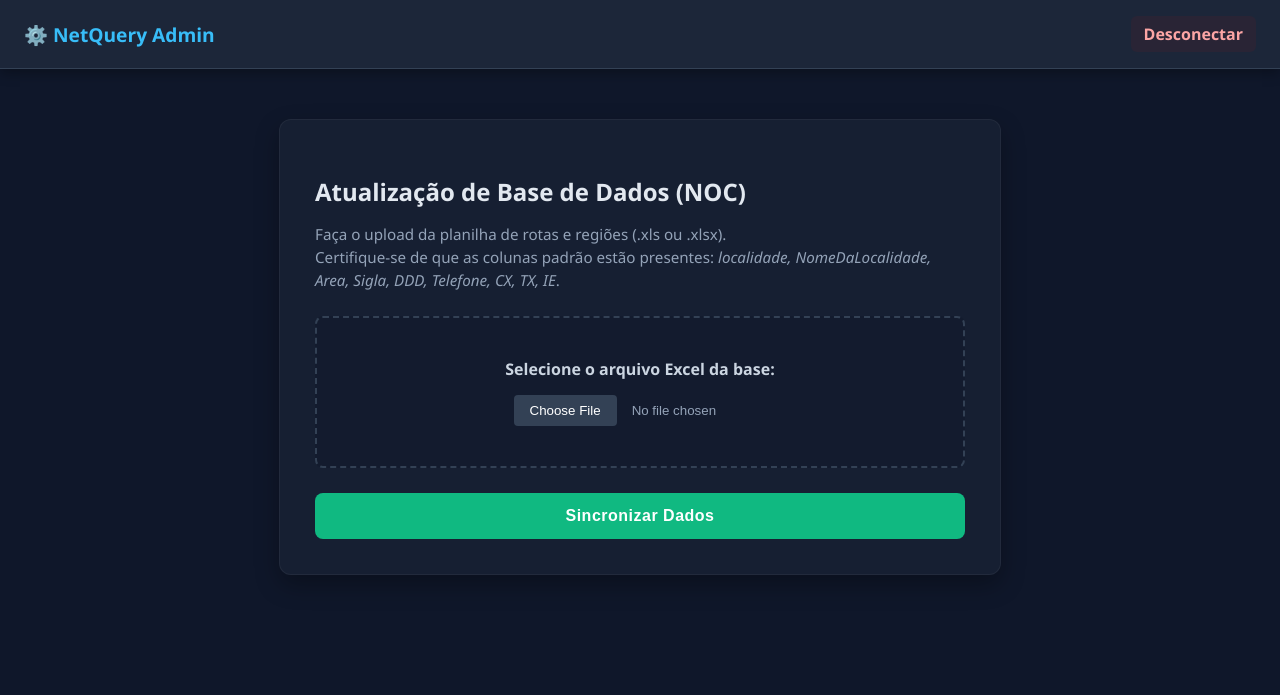
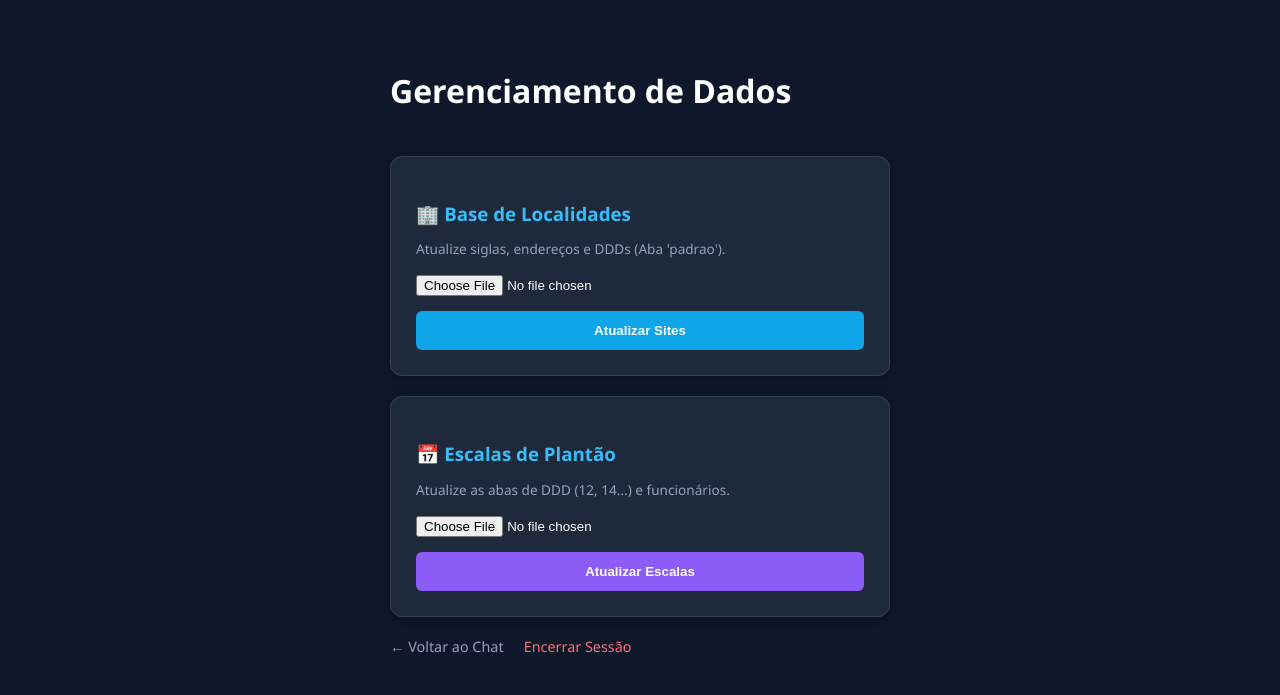
Before and after one commit to VictorOli23/Consultas-SPI, a FastAPI app: page /admin in a window 1280 px wide. Shown: the top 695 px of the page. Run offline with FastAPI, Linux system fonts and the light colour scheme; the visitor is signed in with stand-in values (Sample User, id 1).

Commit message:
Update admin.html

```diff
--- a/templates/admin.html
+++ b/templates/admin.html
@@ -2,52 +2,54 @@
 <html lang="pt-br">
 <head>
     <meta charset="UTF-8">
-    <meta name="viewport" content="width=device-width, initial-scale=1.0">
-    <title>Painel de Controle - NetQuery</title>
+    <title>Painel Admin - NetQuery</title>
     <style>
-        body { background: #0f172a; font-family: 'Segoe UI', sans-serif; margin: 0; padding: 0; color: #f8fafc; }
-        .navbar { background: rgba(30, 41, 59, 0.9); padding: 16px 24px; display: flex; justify-content: space-between; align-items: center; border-bottom: 1px solid #334155; box-shadow: 0 4px 12px rgba(0,0,0,0.3); }
-        .navbar .brand { color: #38bdf8; font-weight: bold; font-size: 1.2rem; display: flex; align-items: center; gap: 8px; }
-        .navbar a { color: #fca5a5; text-decoration: none; font-weight: bold; padding: 6px 12px; border-radius: 6px; transition: 0.3s; background: rgba(153, 27, 27, 0.1); border: 1px solid transparent; }
-        .navbar a:hover { background: rgba(153, 27, 27, 0.2); border-color: #f87171; }
-
-        .container { max-width: 650px; margin: 50px auto; background: rgba(30, 41, 59, 0.5); padding: 35px; border-radius: 12px; border: 1px solid rgba(255,255,255,0.05); box-shadow: 0 10px 25px rgba(0,0,0,0.3); }
-        h2 { margin-bottom: 10px; color: #e2e8f0; }
-        p { color: #94a3b8; margin-bottom: 25px; font-size: 0.95rem; line-height: 1.5; }
-
-        .upload-area { border: 2px dashed #334155; padding: 40px; text-align: center; border-radius: 8px; background: rgba(15, 23, 42, 0.4); margin-bottom: 25px; transition: 0.3s; }
-        .upload-area:hover { border-color: #0ea5e9; background: rgba(14, 165, 233, 0.05); }
-        input[type="file"] { margin-top: 15px; color: #94a3b8; }
-        input[type="file"]::file-selector-button { background: #334155; color: white; border: none; padding: 8px 16px; border-radius: 4px; cursor: pointer; margin-right: 15px; transition: 0.3s; }
-        input[type="file"]::file-selector-button:hover { background: #475569; }
-
-        button { background: #10b981; color: white; padding: 14px 24px; border: none; border-radius: 8px; font-weight: bold; cursor: pointer; width: 100%; font-size: 1rem; transition: 0.3s; letter-spacing: 0.5px; }
-        button:hover { background: #059669; box-shadow: 0 0 15px rgba(16, 185, 129, 0.4); }
-
-        .msg { background: rgba(6, 95, 70, 0.3); color: #34d399; padding: 14px; border-radius: 8px; margin-bottom: 20px; border: 1px solid #059669; }
-        .error { background: rgba(153, 27, 27, 0.3); color: #fca5a5; padding: 14px; border-radius: 8px; margin-bottom: 20px; border: 1px solid #7f1d1d; }
+        body { background: #0f172a; color: white; font-family: 'Segoe UI', sans-serif; display: flex; flex-direction: column; align-items: center; padding: 40px; }
+        .container { width: 100%; max-width: 500px; }
+        .card { background: #1e293b; padding: 25px; border-radius: 12px; margin-bottom: 20px; border: 1px solid #334155; box-shadow: 0 4px 15px rgba(0,0,0,0.3); }
+        h3 { margin-bottom: 10px; color: #38bdf8; }
+        p { font-size: 0.85rem; color: #94a3b8; margin-bottom: 15px; }
+        .btn { border: none; padding: 12px; border-radius: 6px; cursor: pointer; width: 100%; font-weight: bold; transition: 0.3s; color: white; }
+        .btn-sites { background: #0ea5e9; }
+        .btn-escala { background: #8b5cf6; }
+        .btn:hover { opacity: 0.8; transform: scale(1.02); }
+        .msg { padding: 10px; border-radius: 6px; margin-bottom: 20px; text-align: center; width: 100%; }
+        .success { background: #065f46; color: #34d399; }
+        .error { background: #7f1d1d; color: #f87171; }
+        .nav-links { margin-top: 20px; display: flex; gap: 20px; }
+        a { color: #94a3b8; text-decoration: none; font-size: 0.9rem; }
+        a:hover { color: #38bdf8; }
     </style>
 </head>
 <body>
-    <div class="navbar">
-        <div class="brand">⚙️ NetQuery Admin</div>
-        <a href="/logout">Desconectar</a>
-    </div>
+    <div class="container">
+        <h1>Gerenciamento de Dados</h1><br>
 
-    <div class="container">
-        <h2>Atualização de Base de Dados (NOC)</h2>
-        <p>Faça o upload da planilha de rotas e regiões (.xls ou .xlsx).<br>Certifique-se de que as colunas padrão estão presentes: <i>localidade, NomeDaLocalidade, Area, Sigla, DDD, Telefone, CX, TX, IE</i>.</p>
+        {% if msg %} <div class="msg success">{{ msg }}</div> {% endif %}
+        {% if error %} <div class="msg error">{{ error }}</div> {% endif %}
 
-        {% if msg %} <div class="msg">{{ msg }}</div> {% endif %}
-        {% if error %} <div class="error">{{ error }}</div> {% endif %}
+        <div class="card">
+            <h3>🏢 Base de Localidades</h3>
+            <p>Atualize siglas, endereços e DDDs (Aba 'padrao').</p>
+            <form action="/upload/sites" method="post" enctype="multipart/form-data">
+                <input type="file" name="file" required style="margin-bottom: 15px;">
+                <button type="submit" class="btn btn-sites">Atualizar Sites</button>
+            </form>
+        </div>
 
-        <form action="/upload" method="POST" enctype="multipart/form-data">
-            <div class="upload-area">
-                <label for="file" style="color: #cbd5e1; font-weight: bold;">Selecione o arquivo Excel da base:</label><br>
-                <input type="file" name="file" accept=".xls,.xlsx" required>
-            </div>
-            <button type="submit">Sincronizar Dados</button>
-        </form>
+        <div class="card">
+            <h3>📅 Escalas de Plantão</h3>
+            <p>Atualize as abas de DDD (12, 14...) e funcionários.</p>
+            <form action="/upload/escala" method="post" enctype="multipart/form-data">
+                <input type="file" name="file" required style="margin-bottom: 15px;">
+                <button type="submit" class="btn btn-escala">Atualizar Escalas</button>
+            </form>
+        </div>
+
+        <div class="nav-links">
+            <a href="/">← Voltar ao Chat</a>
+            <a href="/logout" style="color: #f87171;">Encerrar Sessão</a>
+        </div>
     </div>
 </body>
 </html>
```
